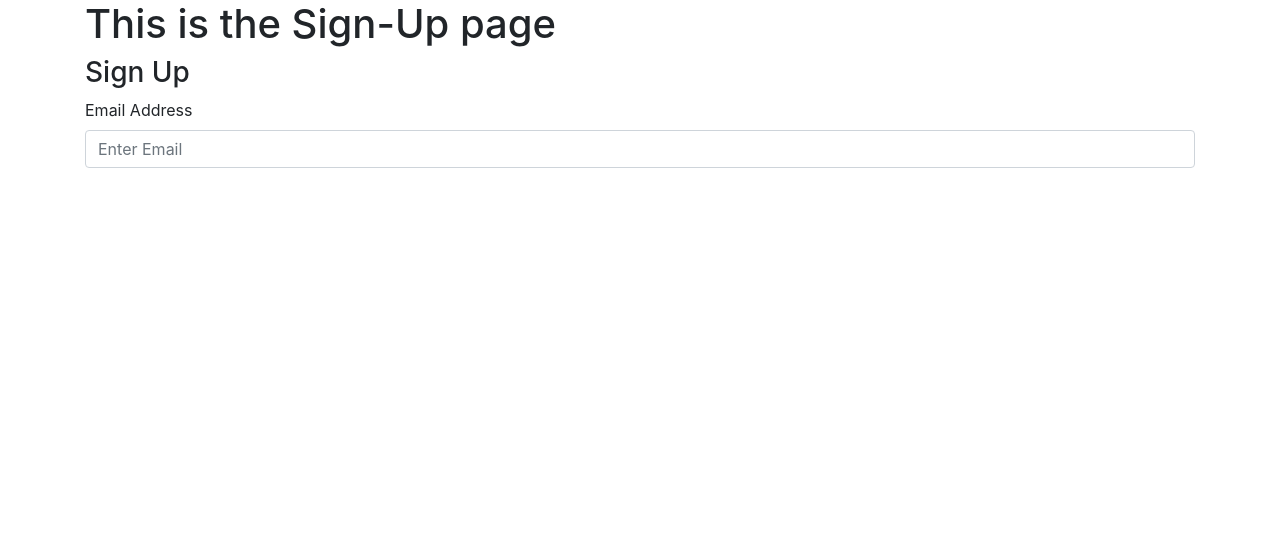
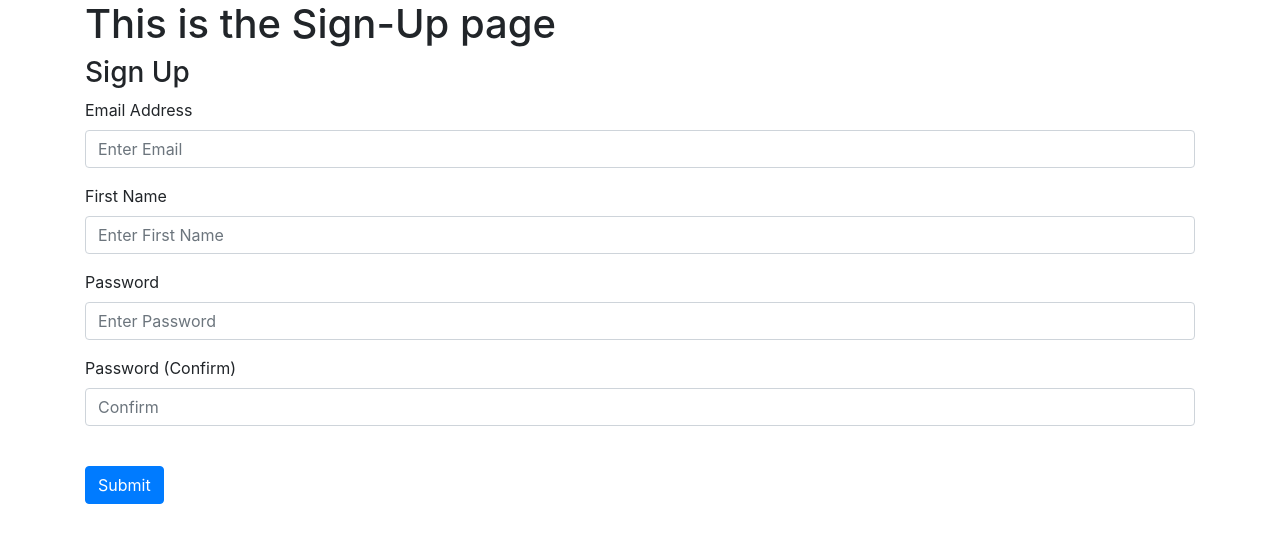
Before and after one commit to destinnie-laila/bowza.com, a Flask app: page /sign-up in a window 1280 px wide. Shown: the part 56-599 px from the top of the page. Run offline with Flask 2, Linux system fonts and the light colour scheme; some libraries are stand-ins or nearby versions.

Commit message:
sign up form

```diff
--- a/website/templates/sign_up.html
+++ b/website/templates/sign_up.html
@@ -8,7 +8,9 @@
 
 <form method="POST">
     <h3 align="'centre">Sign Up</h3>
+
     <div class="form-group">
+
         <label for="email">Email Address</label>
         <input
             type="email"
@@ -17,7 +19,48 @@
             name="email"
             placeholder="Enter Email"
         />
+
     </div>
+
+    <div class="form-group">
+
+        <label for="firstName">First Name</label>
+        <input
+            type="text"
+            class="form-control"
+            id="firstName"
+            name="firstName"
+            placeholder="Enter First Name"
+        />
+    </div>
+
+    <div class="form-group">
+        <label for="password1">Password</label>
+        <input
+            type="password"
+            class="form-control"
+            id="password1"
+            name="password1"
+            placeholder="Enter Password"
+        />
+    </div>
+
+    <div class="form-group">
+        <label for="password2">Password (Confirm) </label>
+        <input
+            type="password"
+            class="form-control"
+            id="password2"
+            name="password2"
+            placeholder="Confirm"
+        />
+    </div>
+
+    </br>
+
+    <button type="submit" class="btn btn-primary">Submit</button>
+
+
 </form>
 
 {% endblock %}
```
